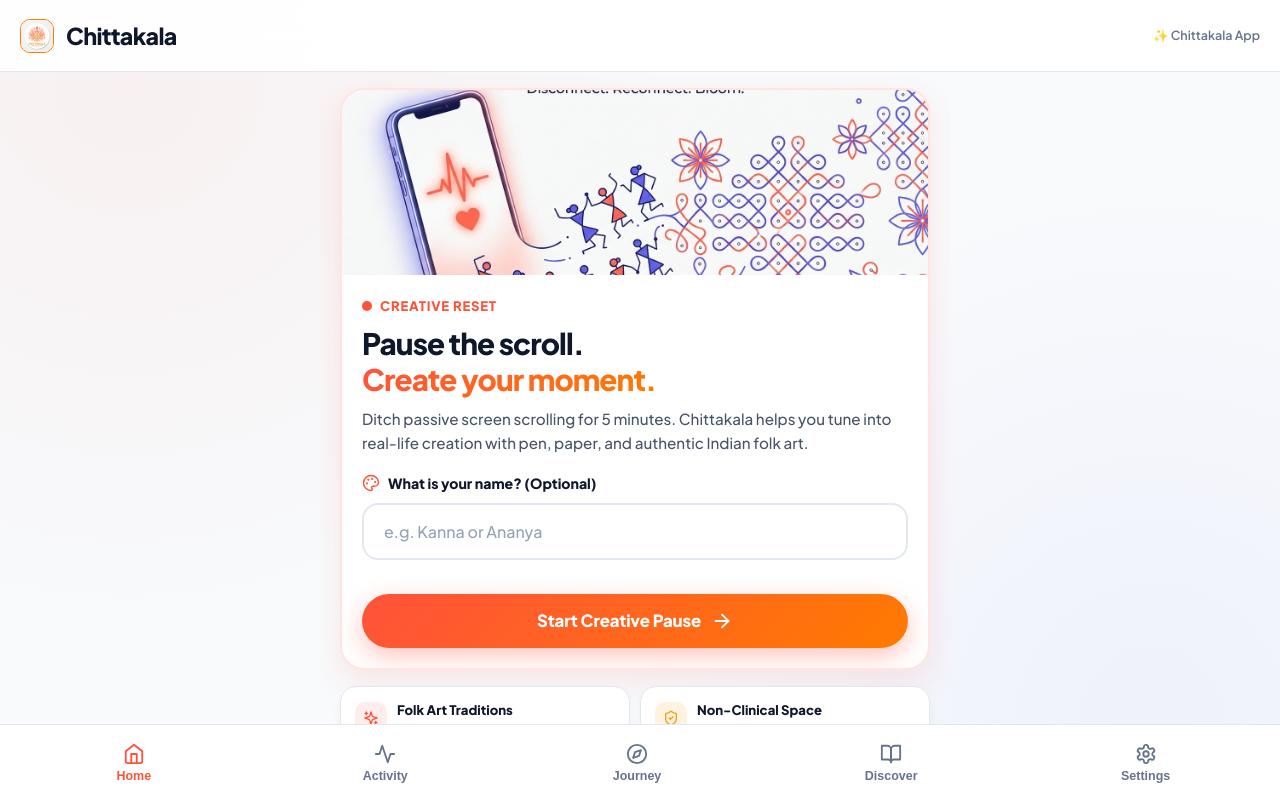
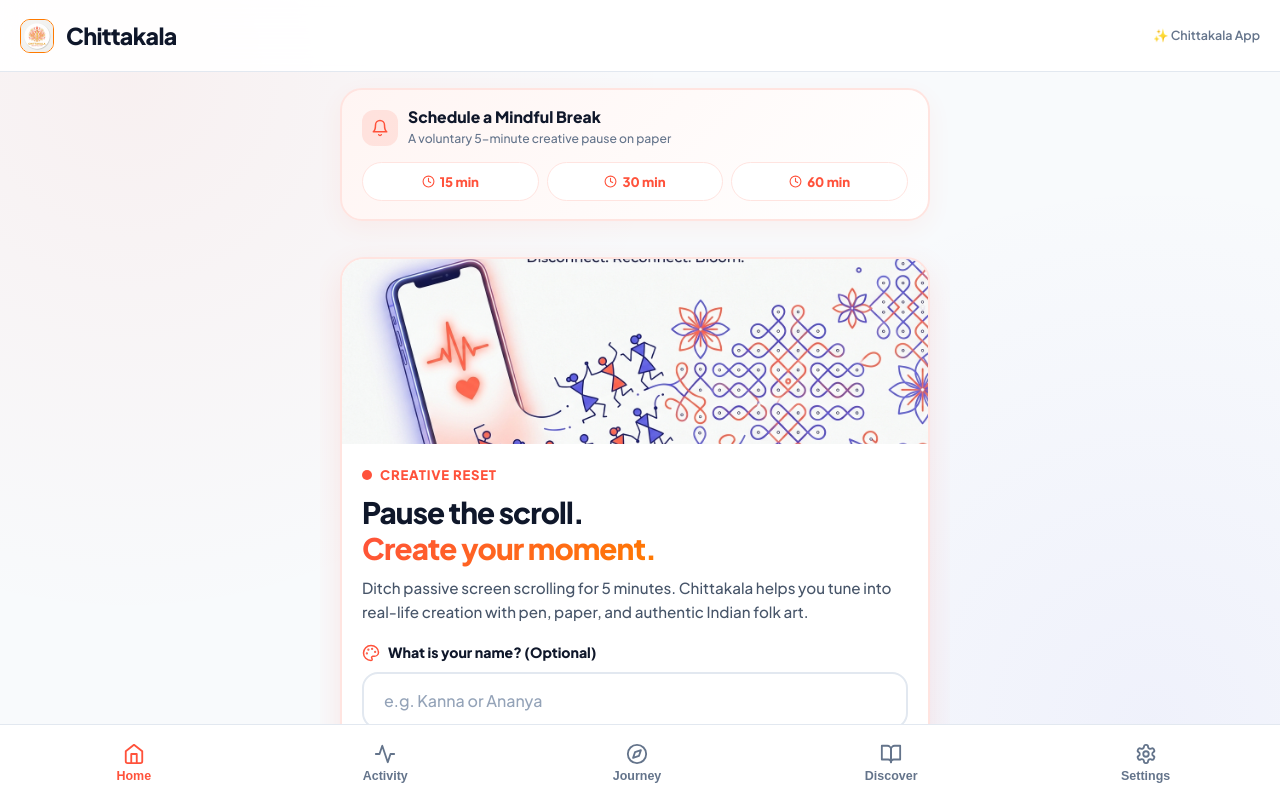
Before and after one commit to Kannammai99/chittakala-, a React (Vite) app in the folder frontend/: page / in a window 1280 px wide. Built offline with nearby package versions, Linux system fonts and the light colour scheme; no server answers; the HTML template or start-up script is replaced by a standard one.

Commit message:
feat: implement Mindful Break Reminder widget with 15m/30m/60m quick selectors

```diff
--- /dev/null
+++ b/frontend/src/components/MindfulReminderWidget.tsx
@@ -0,0 +1,192 @@
+import React, { useState, useEffect } from "react";
+import { Bell, CheckCircle, Clock, X } from "lucide-react";
+
+export const MindfulReminderWidget: React.FC = () => {
+    const [activeMinutes, setActiveMinutes] = useState<number | null>(null);
+    const [scheduledTimeString, setScheduledTimeString] = useState<string | null>(null);
+    const [noticeMessage, setNoticeMessage] = useState<string | null>(null);
+
+    useEffect(() => {
+        const stored = localStorage.getItem("chittakala_scheduled_reminder");
+        if (stored) {
+            try {
+                const parsed = JSON.parse(stored);
+                if (parsed.expiryTimestamp > Date.now()) {
+                    setActiveMinutes(parsed.minutes);
+                    setScheduledTimeString(
+                        new Date(parsed.expiryTimestamp).toLocaleTimeString([], { hour: "2-digit", minute: "2-digit" })
+                    );
+                } else {
+                    localStorage.removeItem("chittakala_scheduled_reminder");
+                }
+            } catch (e) {
+                localStorage.removeItem("chittakala_scheduled_reminder");
+            }
+        }
+    }, []);
+
+    const handleSchedule = async (minutes: number) => {
+        if (typeof Notification !== "undefined" && Notification.permission === "default") {
+            try {
+                await Notification.requestPermission();
+            } catch (e) {
+                console.warn("Notification permission error:", e);
+            }
+        }
+
+        const expiryTimestamp = Date.now() + minutes * 60 * 1000;
+        const targetTime = new Date(expiryTimestamp).toLocaleTimeString([], { hour: "2-digit", minute: "2-digit" });
+
+        localStorage.setItem(
+            "chittakala_scheduled_reminder",
+            JSON.stringify({ minutes, expiryTimestamp, createdAt: Date.now() })
+        );
+
+        setActiveMinutes(minutes);
+        setScheduledTimeString(targetTime);
+        setNoticeMessage(`✓ Mindful break scheduled for ${targetTime}!`);
+        setTimeout(() => setNoticeMessage(null), 4000);
+
+        if ("serviceWorker" in navigator && typeof Notification !== "undefined" && Notification.permission === "granted") {
+            navigator.serviceWorker.ready.then((registration) => {
+                setTimeout(() => {
+                    registration.showNotification("🌿 Time for your Chittakala Creative Reset!", {
+                        body: "Take a 5-minute pause on paper with Warli, Kolam, or Madhubani art.",
+                        icon: "/hero_concept1.jpg",
+                        badge: "/hero_concept1.jpg",
+                        data: { url: "/?action=start" },
+                    });
+                }, minutes * 60 * 1000);
+            });
+        }
+    };
+
+    const handleCancel = () => {
+        localStorage.removeItem("chittakala_scheduled_reminder");
+        setActiveMinutes(null);
+        setScheduledTimeString(null);
+        setNoticeMessage("Reminder canceled.");
+        setTimeout(() => setNoticeMessage(null), 3000);
+    };
+
+    return (
+        <div
+            className="genz-card"
+            style={{
+                background: "linear-gradient(135deg, #FFF5F3 0%, #FFFFFF 100%)",
+                border: "2px solid #FFE4E0",
+                borderRadius: "22px",
+                padding: "18px 20px",
+                marginBottom: "20px",
+                boxShadow: "0 8px 24px rgba(255, 82, 59, 0.06)",
+            }}
+        >
+            <div style={{ display: "flex", alignItems: "center", gap: "10px" }}>
+                <div
+                    style={{
+                        width: "36px",
+                        height: "36px",
+                        borderRadius: "12px",
+                        background: "rgba(255, 82, 59, 0.12)",
+                        display: "flex",
+                        alignItems: "center",
+                        justifyContent: "center",
+                        flexShrink: 0,
+                    }}
+                >
+                    <Bell size={18} color="var(--color-accent-coral)" />
+                </div>
+                <div>
+                    <h3 style={{ fontSize: "0.98rem", fontWeight: 900, color: "#0F172A", margin: 0, lineHeight: 1.2 }}>
+                        Schedule a Mindful Break
+                    </h3>
+                    <span style={{ fontSize: "0.76rem", color: "#64748B", fontWeight: 500, display: "block", marginTop: "2px" }}>
+                        A voluntary 5-minute creative pause on paper
+                    </span>
+                </div>
+            </div>
+
+            {activeMinutes ? (
+                <div
+                    style={{
+                        background: "#F0FDF4",
+                        border: "1.5px solid #BBF7D0",
+                        padding: "10px 14px",
+                        borderRadius: "14px",
+                        display: "flex",
+                        alignItems: "center",
+                        justifyContent: "space-between",
+                        gap: "10px",
+                        marginTop: "14px",
+                    }}
+                >
+                    <div style={{ display: "flex", alignItems: "center", gap: "8px" }}>
+                        <CheckCircle size={18} color="#16A34A" />
+                        <span style={{ fontSize: "0.82rem", color: "#15803D", fontWeight: 800 }}>
+                            Scheduled for {scheduledTimeString} ({activeMinutes} min)
+                        </span>
+                    </div>
+                    <button
+                        type="button"
+                        onClick={handleCancel}
+                        style={{
+                            background: "none",
+                            border: "none",
+                            color: "#DC2626",
+                            fontWeight: 800,
+                            fontSize: "0.78rem",
+                            cursor: "pointer",
+                            display: "flex",
+                            alignItems: "center",
+                            gap: "3px",
+                        }}
+                    >
+                        <X size={14} /> Cancel
+                    </button>
+                </div>
+            ) : (
+                <div style={{ display: "grid", gridTemplateColumns: "1fr 1fr 1fr", gap: "8px", marginTop: "14px" }}>
+                    {[15, 30, 60].map((mins) => (
+                        <button
+                            key={mins}
+                            type="button"
+                            onClick={() => handleSchedule(mins)}
+                            style={{
+                                padding: "10px 8px",
+                                borderRadius: "9999px",
+                                background: "#FFFFFF",
+                                border: "1.5px solid #FFE4E0",
+                                color: "var(--color-accent-coral)",
+                                fontFamily: "var(--font-heading)",
+                                fontWeight: 800,
+                                fontSize: "0.82rem",
+                                cursor: "pointer",
+                                display: "flex",
+                                alignItems: "center",
+                                justifyContent: "center",
+                                gap: "5px",
+                                transition: "all 0.2s ease",
+                            }}
+                        >
+                            <Clock size={13} /> {mins} min
+                        </button>
+                    ))}
+                </div>
+            )}
+
+            {noticeMessage && (
+                <div
+                    style={{
+                        marginTop: "10px",
+                        textAlign: "center",
+                        fontSize: "0.78rem",
+                        fontWeight: 700,
+                        color: noticeMessage.startsWith("✓") ? "#16A34A" : "#64748B",
+                    }}
+                >
+                    {noticeMessage}
+                </div>
+            )}
+        </div>
+    );
+};
--- a/frontend/src/components/WelcomeView.tsx
+++ b/frontend/src/components/WelcomeView.tsx
@@ -1,5 +1,6 @@
 import React from "react";
 import { ArrowRight, ShieldCheck, Palette, Sparkles } from "lucide-react";
+import { MindfulReminderWidget } from "./MindfulReminderWidget";
 
 interface WelcomeViewProps {
   displayName: string;
@@ -14,6 +15,7 @@
 }) => {
   return (
     <div className="tab-view" style={{ display: "flex", flexDirection: "column", gap: "16px" }}>
+      <MindfulReminderWidget />
       {/* Concept 1 Visual Storytelling Hero Card (Natural Height) */}
       <div
         style={{
```
